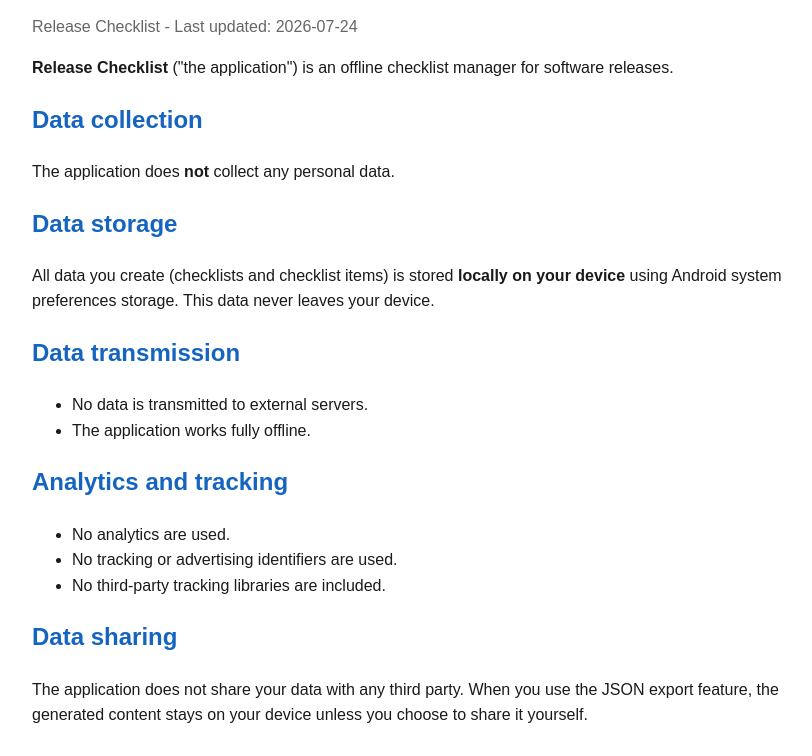
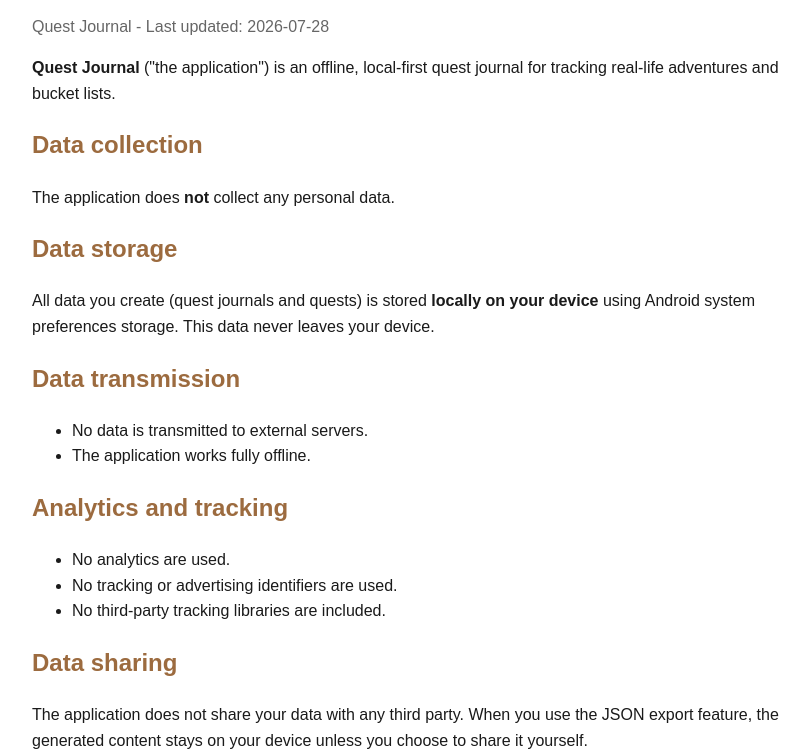
Before and after one commit to Nioctren/Applications-legal, a plain HTML site: page docs/jurney/index.html in a window 1280 px wide. Shown: the part 91-847 px from the top of the page, without its empty margins (228-1040 px from the left). Drawn offline with Linux system fonts and the light colour scheme.

Commit message:
Release checklist is now Jurney app

```diff
--- a/docs/release-checklist/index.html
+++ b/docs/jurney/index.html
@@ -3,25 +3,25 @@
 <head>
   <meta charset="utf-8" />
   <meta name="viewport" content="width=device-width, initial-scale=1" />
-  <title>Privacy Policy - Release Checklist</title>
+  <title>Privacy Policy - Quest Journal</title>
   <style>
-    :root { --blue: #1565C0; }
+    :root { --accent: #9C6B3F; }
     body { font-family: Arial, sans-serif; max-width: 760px; margin: 2rem auto; padding: 0 1rem; color: #1a1a1a; line-height: 1.6; }
-    h1, h2 { color: var(--blue); }
+    h1, h2 { color: var(--accent); }
     .muted { color: #666; }
   </style>
 </head>
 <body>
   <h1>Privacy Policy</h1>
-  <p class="muted">Release Checklist - Last updated: 2026-07-24</p>
+  <p class="muted">Quest Journal - Last updated: 2026-07-28</p>
 
-  <p><strong>Release Checklist</strong> ("the application") is an offline checklist manager for software releases.</p>
+  <p><strong>Quest Journal</strong> ("the application") is an offline, local-first quest journal for tracking real-life adventures and bucket lists.</p>
 
   <h2>Data collection</h2>
   <p>The application does <strong>not</strong> collect any personal data.</p>
 
   <h2>Data storage</h2>
-  <p>All data you create (checklists and checklist items) is stored <strong>locally on your device</strong> using Android system preferences storage. This data never leaves your device.</p>
+  <p>All data you create (quest journals and quests) is stored <strong>locally on your device</strong> using Android system preferences storage. This data never leaves your device.</p>
 
   <h2>Data transmission</h2>
   <ul>
```
Also changed, not shown: docs/index.html (+3 -3 lines), 1 other file.
